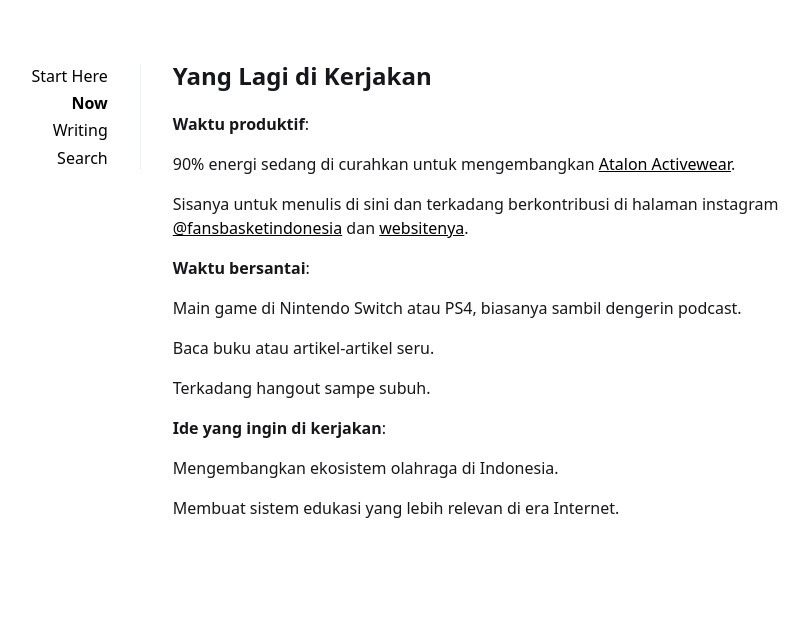
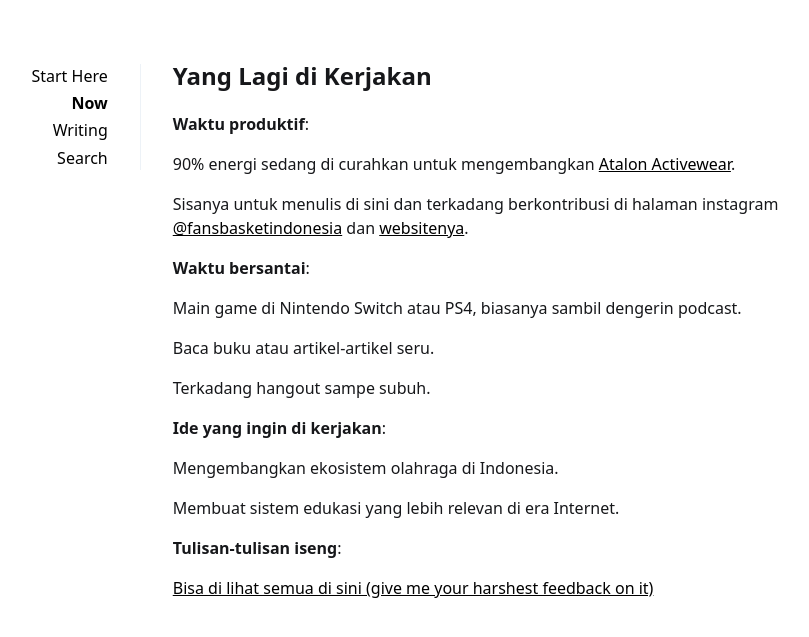
Before and after one commit to chickenchop/jekyll, a Jekyll site: the page built from _pages/Now.md, in a window 1280 px wide. Shown: the top 637 px of the page, without its empty margins (180-989 px from the left). Built offline with Jekyll 4.4.1, drawn with Linux system fonts in a browser that asks for light colours.

Commit message:
Added link to writing on now.md

```diff
--- a/_pages/Now.md
+++ b/_pages/Now.md
@@ -24,3 +24,7 @@ Terkadang hangout sampe subuh.
 Mengembangkan ekosistem olahraga di Indonesia.
 
 Membuat sistem edukasi yang lebih relevan di era Internet.
+
+**Tulisan-tulisan iseng**:
+
+[Bisa di lihat semua di sini (give me your harshest feedback on it)](https://adityads.com)
```
